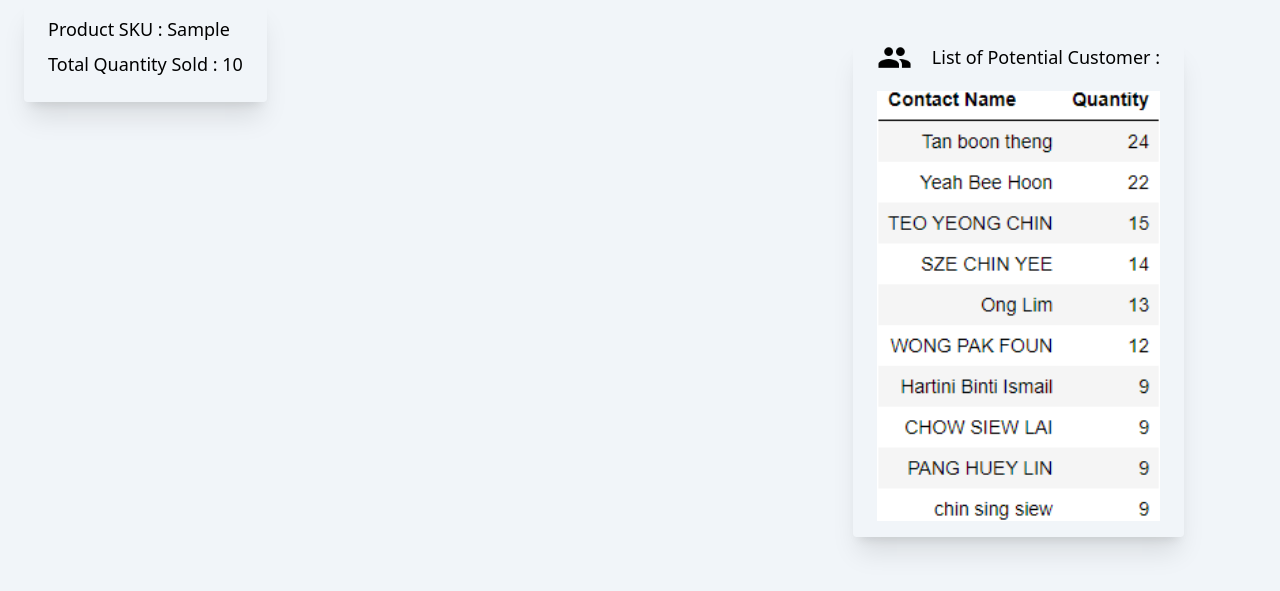
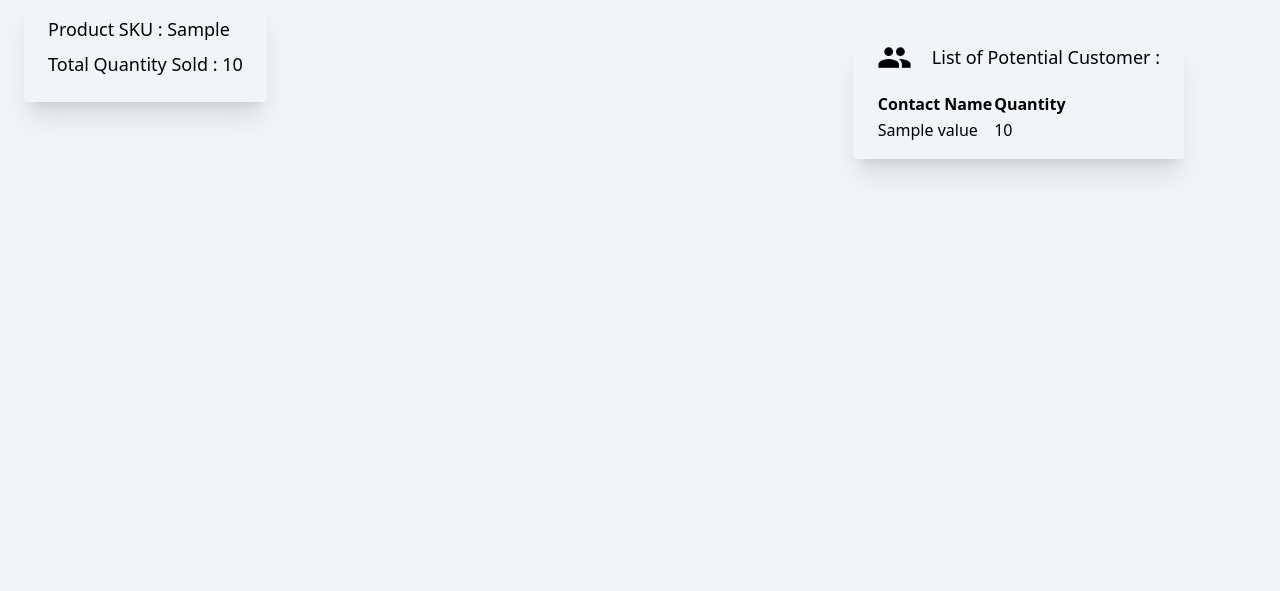
Before and after one commit to TzeXuan/E-commerce, a Flask app: template templates/demand.html in a window 1280 px wide. Shown: the part 144-735 px from the top of the page. Run offline with Flask 2, Linux system fonts and the light colour scheme; the template is opened without the code that fills it: most values are stand-ins (such as "Sample title", 1, 10 or a date in 2020); some libraries are stand-ins or nearby versions.

Commit message:
complete looping potential customer data

```diff
--- a/app.py
+++ b/app.py
@@ -14,6 +14,7 @@ def search():
 
 @app.route('/searchProduct', methods = ['POST'])
 def searchProduct():
+    # productSKU
     productSKUInput = request.form['productSKU']
     print(productSKUInput)
 
@@ -21,8 +22,12 @@ def searchProduct():
     'C:\\Users\\xuan4\\Desktop\\FYP\\Dreamshop\\Version 3\\Potential Customer List Output.ipynb',
     parameters={'productSKU': productSKUInput})
 
+    # productQty
     datasetQty = pd.read_excel('productQuantity.xlsx')
     qtyRow = datasetQty[datasetQty['SKU'] == productSKUInput]['Quantity'].values
     print(qtyRow[0])
 
-    return render_template('demand.html', productSKU=productSKUInput, productQty=qtyRow[0])
+    #potentialCustomer
+    datasetCustomer = pd.read_excel('Potential Customer List.xlsx')
+
+    return render_template('demand.html', productSKU=productSKUInput, productQty=qtyRow[0], datasetCustomer=datasetCustomer)
--- a/templates/demand.html
+++ b/templates/demand.html
@@ -38,8 +38,19 @@
                     <img src="{{url_for('static', filename='people.png')}}" width="35px">
                     <div class="text-[18px] ml-5">List of Potential Customer : </div>
                 </div>
-                <div class="w-full px-6 py-4 items-center">
-                    <img src="{{url_for('static', filename='potentialCustomerList.png')}}" width="100%">
+                <div class="w-full px-6 py-4 items-center flex-col">
+                    <table class="centered thick-border">
+                        <tr>
+                                <th>Contact Name</th>
+                                <th>Quantity</th>
+                        </tr>
+                            {% for key, value in datasetCustomer.iterrows() %}
+                                <tr>
+                                    <td>{{ value['Contact Name'] }}</td>
+                                    <td>{{ value['Quantity'] }}</td>
+                                </tr>
+                            {% endfor %}
+                    </table>
                 </div>
             </div>
     </div>
```
Also changed, not shown: static/potentialCustomerList.png, 1 other file.
